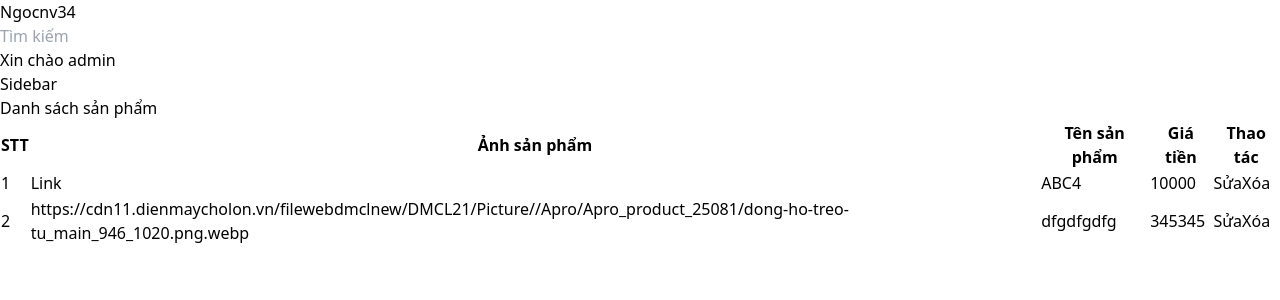
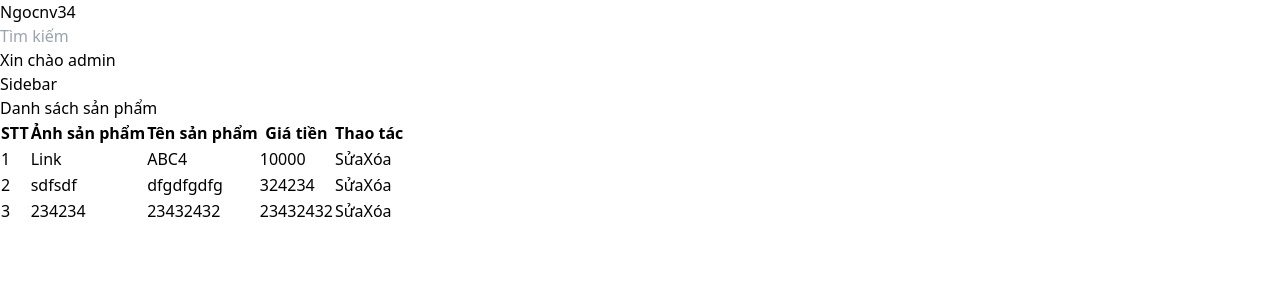
Before and after one commit to angocit/WEB209, a React (Vite) app: page /dashboard/product-list in a window 1280 px wide. Shown: the top 300 px of the page. Built offline with nearby package versions, Linux system fonts and the light colour scheme; data requests are answered from the project's data file.

Commit message:
b4:tạo service xử lý fetch dữ liệu

```diff
--- a/db.json
+++ b/db.json
@@ -12,8 +12,16 @@
     {
       "id": 5,
       "name": "dfgdfgdfg",
-      "image": "https://cdn11.dienmaycholon.vn/filewebdmclnew/DMCL21/Picture//Apro/Apro_product_25081/dong-ho-treo-tu_main_946_1020.png.webp",
-      "price": "345345",
+      "image": "sdfsdf",
+      "price": "324234",
+      "type": "simple",
+      "parent": 0
+    },
+    {
+      "id": 6,
+      "name": "23432432",
+      "image": "234234",
+      "price": "23432432",
       "type": "simple",
       "parent": 0
     }
--- a/src/components/admin/productadd.tsx
+++ b/src/components/admin/productadd.tsx
@@ -3,13 +3,14 @@ import { useForm } from 'react-hook-form'
 import { IProduct } from '../../interface/product'
 import { useMutation } from '@tanstack/react-query'
 import axios from 'axios'
+import { createData } from '../../services/data'
 
 const ProductAdd = () => {
   const {register,handleSubmit} = useForm<IProduct>()
   const mutation = useMutation({
     mutationFn: async (data:IProduct)=>{
         try {
-            const {data:product} = await axios.post("http://localhost:3000/products",data)
+            const {data:product} = await createData<IProduct>({route:"products",data:data})
             return product
           } catch (error) {
           console.log(error);
--- a/src/components/admin/productlist.tsx
+++ b/src/components/admin/productlist.tsx
@@ -2,13 +2,15 @@ import { useMutation, useQuery, useQueryClient } from '@tanstack/react-query'
 import axios from 'axios'
 import React from 'react'
 import { Link } from 'react-router-dom'
+import { ListData } from '../../services/data'
+import { IProduct } from '../../interface/product'
 
 const ProductList = () => {
-    const {data,isLoading} = useQuery({
+    const {data,isLoading} = useQuery<IProduct[]>({
         queryKey: ['products'],
         queryFn: async ()=>{
             try {
-                const {data} = await axios.get("http://localhost:3000/products")
+                const {data} = await ListData("products")
                 return data
             } catch (error) {
                 console.log(error);
@@ -51,7 +53,7 @@ const ProductList = () => {
             </thead>
             <tbody>
                 {
-                    data.map((product:any,index:any)=>(
+                    (data)&&data.map((product,index:any)=>(
                         <tr key={product.id}>
                             <td>{index+1}</td>
                             <td>{product.image}</td>
--- /dev/null
+++ b/src/services/data.ts
@@ -0,0 +1,20 @@
+import axios from "axios";
+
+const api = axios.create({
+    baseURL:"http://localhost:3000"
+})
+const dataProvider = {
+    ListData: async(route:string)=>{
+        return await api.get(route)
+    },
+    createData:async <T>(resource:{route:string,data:T})=>{
+        return await api.post(resource.route,resource.data)
+    },
+    updateData:async <T>(resource:{route:string,data:T,id:number|string})=>{
+        return await api.put(resource.route+`/${resource.id}`,resource.data)
+    },
+    deleteData:async <T>(resource:{route:string,id:number|string})=>{
+        return await api.delete(resource.route+`/${resource.id}`)
+    }
+}
+export const {ListData,createData,updateData,deleteData} = dataProvider
```
